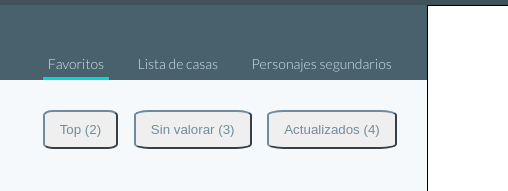
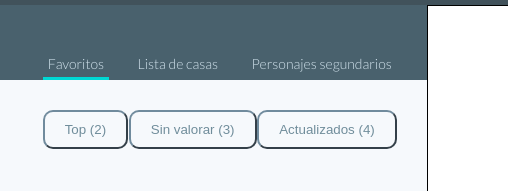
Before and after one commit to veroo-m/game-of-thrones, a plain HTML site: page index.htm in a window 1280 px wide. Shown: the part 45-236 px from the top of the page, 0-508 px from the left. Drawn offline with Linux system fonts and the light colour scheme.

Commit message:
Improved filters layout

```diff
--- a/style.css
+++ b/style.css
@@ -40,8 +40,9 @@ body {
 
 .btn.tabs {
     border-color: #708B9D;
-    border-radius: 13%;
-    padding: 10px 15px 10px 15px;
+    border-radius: 10px;
+    padding: 10px 20px 10px 20px;
+    background-color: #F6F9FC;
 }
 
 .list {
```
